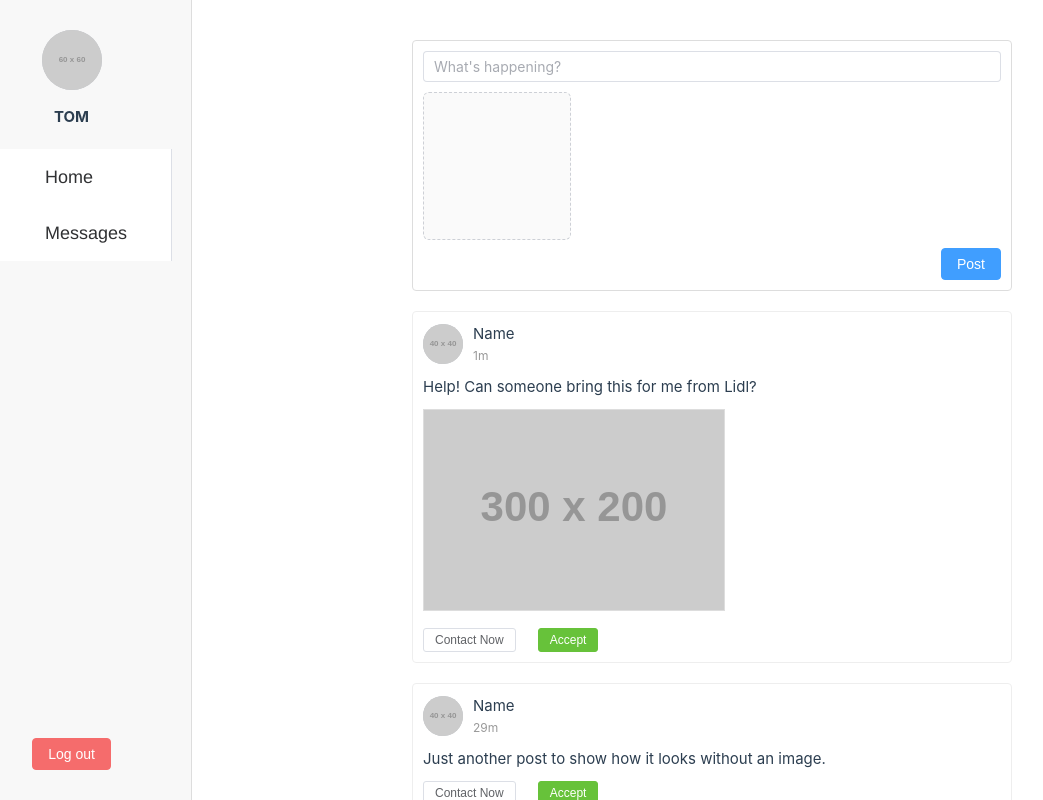
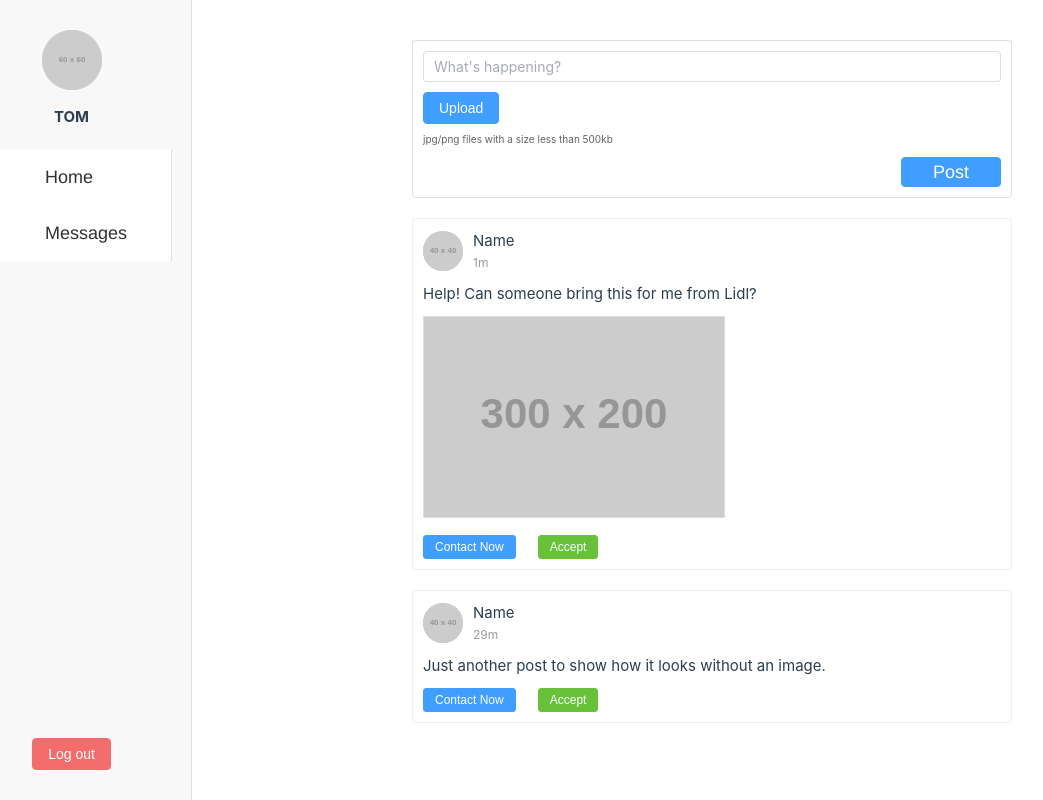
Before and after one commit to Rys1amNXxx/BringForMe, a Vue app: page / in a window 1280 px wide. Shown: the whole page, without its empty margins (48-1091 px from the left). Built offline with nearby package versions, Linux system fonts and the light colour scheme; sample sign-in values are in the browser's storage.

Commit message:
ElementPlusDeveloping-2.8.2 MessagesComponent.vue and PostFunction Uploaded

```diff
--- a/package.json
+++ b/package.json
@@ -9,6 +9,7 @@
     "preview": "vite preview"
   },
   "dependencies": {
+    "axios": "^1.7.9",
     "element-plus": "^2.9.4",
     "vue": "^3.5.13",
     "vue-router": "^4.5.0"
--- a/src/components/HomeLayout.vue
+++ b/src/components/HomeLayout.vue
@@ -5,21 +5,26 @@
       <el-input type="textarea" resize="none" placeholder="What's happening?" v-model="newPostContent"
         :autosize="{ minRows: 1, maxRows: 4 }" style="width: 100%;" />
         <el-upload
-        class="upload-demo"
+        class="picture-upload"
+        v-model:file-list="fileList"
         action="http://localhost:3000/api/upload"
-        :headers="UploadHeaders"
+        list-type="picture"
+        :on-preview="handlePictureCardPreview"
+        :on-remove="handleUploadRemove"
         :on-success="handleUploadSuccess"
-        :on-remove="handleRemove"
-        :file-list="fileList"
-        list-type="picture-card"
-        name="file"
-        :limit="1"
-        :on-exceed="handleExceed"
+        :headers="uploadHeaders"
         >
-        <i class="el-icon-plus"></i>
+        <el-button type="primary">Upload</el-button>
+        <template #tip>
+          <div class="el-upload__tip" style="font-size:10px;">
+            jpg/png files with a size less than 500kb
+          </div>
+        </template>
       </el-upload>
+
+
       <div class="post-actions">
-        <el-button type="primary" @click="handlePost">Post</el-button>
+        <el-button type="primary" @click="handlePost" class="postButton">Post</el-button>
       </div>
     </div>
 
@@ -41,7 +46,7 @@
         </div>
 
         <div class="post-footer">
-          <el-button size="small">Contact Now</el-button>
+          <el-button size="small" type="primary" @click="contactNow(post)">Contact Now</el-button>
           <el-button size="small" type="success">Accept</el-button>
         </div>
       </div>
@@ -52,8 +57,17 @@
 <script setup>
 
 import { ref } from 'vue'
+import { useRouter } from 'vue-router'
+import {ElMessage} from 'element-plus'
+import axios from 'axios'
 
+const router = useRouter()
 const newPostContent = ref('')
+const newPostImageUrl = ref('')
+const fileList = ref([])
+const uploadHeaders = {
+  // Authorization:'Bearer your token,'
+}
 const posts = ref([
   {
     id: 1,
@@ -71,21 +85,86 @@ const posts = ref([
 ])
 
 function handlePost() {
-  if (newPostContent.value.trim()) {
-    posts.value.unshift({
-      id: Date.now(),
-      user: { name: 'TOM', avatar: 'https://via.placeholder.com/40' },
-      time: 'now',
-      content: newPostContent.value
+  // if (newPostContent.value.trim()) {
+  //   posts.value.unshift({
+  //     id: Date.now(),
+  //     user: { name: 'TOM', avatar: 'https://via.placeholder.com/40' },
+  //     time: 'now',
+  //     content: newPostContent.value
+  //   })
+  //   newPostContent.value = ''
+  // }
+  if (!newPostContent.value.trim()) {
+    ElMessage.warning('Empty content')
+    return
+  }
+
+
+  const postData = {
+    content: newPostContent.value,
+    imageUrl: newPostImageUrl.value,
+  }
+  axios.post('http://localhost:3000/api/tasks', postData)
+    .then((res) => {
+      if (res.data.success) {
+        ElMessage.success('Task posted successfully')
+        resetForm()
+      } else {
+        ElMessage.error(res.data.message || 'Failed to post task')
+      }
     })
-    newPostContent.value = ''
+    .catch((err) => {
+      console.error(err)
+      ElMessage.error('Failed to post task')
+    })
+}
+
+function contactNow(post) {
+  const newContact = {
+    id: Date.now(),
+    name: post.user.name,
+    avatar: post.user.avatar || 'https://via.placeholder.com/40'
+  }
+
+  router.push({
+    name:"Messages",
+    query:{ newContact: JSON.stringify(newContact)}
+  })
+}
+
+// eslint-disable-next-line no-unused-vars
+function handleUploadSuccess(response, _file, _fileListRef) {
+  console.log('Upload success:', response)
+  if (response.success && response.url) {
+    newPostImageUrl.value = response.url
+  } else {
+    ElMessage.error('Upload failed')
   }
 }
 
+// eslint-disable-next-line no-unused-vars
+function handleUploadRemove(file, _fileListRef) {
+  console.log('Remove file:', file)
+  newPostImageUrl.value = ''
+}
+
+function resetForm() {
+  newPostContent.value = ''
+  newPostImageUrl.value = ''
+  fileList.value = []
+}
 </script>
 
 <style scoped>
-.upload-demo{
+
+.postButton{
+  width: 100px;
+  height: 30px;
+  font-size: large;
+  font-family: 'Franklin Gothic Medium', 'Arial Narrow', Arial, sans-serif;
+}
+
+.picture-upload {
   margin-top: 10px;
 }
 
--- a/src/components/MessagesComponent.vue
+++ b/src/components/MessagesComponent.vue
@@ -11,23 +11,15 @@
           <span class="chat-header-time">{{ currentTime }}</span>
         </div>
         <div class="chat-messages" ref="chatMessagesRef">
-          <div
-            v-for="(msg, index) in currentMessages"
-            :key="index"
-            :class="['chat-bubble', msg.sender === 'me' ? 'me' : 'them']"
-          >
+          <div v-for="(msg, index) in currentMessages" :key="index"
+            :class="['chat-bubble', msg.sender === 'me' ? 'me' : 'them']">
             <div class="chat-text">{{ msg.text }}</div>
             <div class="chat-time">{{ msg.time }}</div>
           </div>
         </div>
         <div class="chat-input">
-          <el-input
-            type="textarea"
-            v-model="newMessage"
-            resize="none"
-            placeholder="Type your message..."
-            @keyup.enter="sendMessage"
-          ></el-input>
+          <el-input type="textarea" v-model="newMessage" resize="none" placeholder="Type your message..."
+            @keyup.enter="sendMessage"></el-input>
           <el-button type="primary" @click="sendMessage">Send</el-button>
         </div>
       </div>
@@ -39,12 +31,8 @@
         <h3 style="font-family: 'Franklin Gothic Medium', 'Arial Narrow', Arial, sans-serif;">Contacts</h3>
       </div>
       <div class="contact-list">
-        <div
-          v-for="contact in contacts"
-          :key="contact.id"
-          :class="['contact-item', contact.id === selectedContactId ? 'active' : '']"
-          @click="selectContact(contact)"
-        >
+        <div v-for="contact in contacts" :key="contact.id"
+          :class="['contact-item', contact.id === selectedContactId ? 'active' : '']" @click="selectContact(contact)">
           <el-avatar :size="40" :src="contact.avatar" />
           <span>{{ contact.name }}</span>
         </div>
@@ -54,8 +42,10 @@
 </template>
 
 <script setup>
-import { ref, computed, nextTick } from 'vue'
+import { ref, computed, nextTick, onMounted } from 'vue'
+import { useRoute } from 'vue-router'
 
+const route = useRoute()
 const contacts = ref([
   { id: 1, name: 'Jack', avatar: 'https://via.placeholder.com/40' },
   { id: 2, name: 'Anny', avatar: 'https://via.placeholder.com/40' },
@@ -132,6 +122,21 @@ function scrollToBottom() {
     el.scrollTop = el.scrollHeight
   }
 }
+
+onMounted(() => {
+  selectedContactId.value = contacts.value[0].id
+  if (route.query.newContact) {
+    try {
+      const newContact = JSON.parse(route.query.newContact)
+      if (!contacts.value.find(c => c.id === newContact.id)) {
+        contacts.value.push(newContact)
+      }
+    } catch (e) {
+      console.error('Invalid newContact query parameter.', e)
+    }
+  }
+})
+
 </script>
 
 <style scoped>
@@ -142,6 +147,7 @@ function scrollToBottom() {
   box-sizing: border-box;
   display: flex;
 }
+
 .chat-container {
   flex: 1;
   display: flex;
@@ -151,15 +157,17 @@ function scrollToBottom() {
   overflow-y: auto;
   width: 100%;
 }
+
 .no-chat-selected {
   text-align: center;
-  margin:auto;
+  margin: auto;
   font-size: 16px;
   color: #999;
 }
+
 .chat-content {
   width: 100%;
-  flex:  1;
+  flex: 1;
   padding: 0;
   margin: 0;
   box-sizing: border-box;
@@ -167,6 +175,7 @@ function scrollToBottom() {
   flex-direction: column;
   height: 100%;
 }
+
 .chat-header {
   border-bottom: 1px solid #ddd;
   padding-bottom: 10px;
@@ -175,10 +184,12 @@ function scrollToBottom() {
   justify-content: space-between;
   align-items: center;
 }
+
 .chat-header-time {
   font-size: 14px;
   color: #999;
 }
+
 .chat-messages {
   flex: 1;
   overflow-y: auto;
@@ -186,6 +197,7 @@ function scrollToBottom() {
   flex-direction: column;
   padding-right: 10px;
 }
+
 .chat-bubble {
   max-width: 80%;
   margin-bottom: 10px;
@@ -196,27 +208,33 @@ function scrollToBottom() {
   word-wrap: break-word;
   white-space: pre-wrap;
 }
+
 .me {
   align-self: flex-end;
   background-color: #e6f7ff;
 }
+
 .them {
   align-self: flex-start;
   background-color: #f2f2f2;
 }
+
 .chat-text {
   margin-bottom: 5px;
 }
+
 .chat-time {
   font-size: 12px;
   color: #999;
   text-align: right;
 }
+
 .chat-input {
   display: flex;
   gap: 10px;
   margin-top: 10px;
 }
+
 .chat-input .el-input {
   flex: 1;
 }
@@ -233,15 +251,18 @@ function scrollToBottom() {
   box-sizing: border-box;
   overflow-y: auto;
 }
+
 .optional-header {
   text-align: center;
   margin-bottom: 10px;
 }
+
 .contact-list {
   display: flex;
   flex-direction: column;
   gap: 10px;
 }
+
 .contact-item {
   display: flex;
   align-items: center;
@@ -251,9 +272,11 @@ function scrollToBottom() {
   border-radius: 4px;
   transition: background-color 0.2s;
 }
+
 .contact-item:hover {
   background-color: #e6f7ff;
 }
+
 .contact-item.active {
   background-color: #cbe6ff;
 }
--- a/src/components/ProfileComponent.vue
+++ b/src/components/ProfileComponent.vue
@@ -1,8 +1,15 @@
 <template>
 
   <div class="profile-page">
-    <h2>Profile Page</h2>
-    <p>Here is your personal info...</p>
+    <h2 style="font-family: 'Franklin Gothic Medium', 'Arial Narrow', Arial, sans-serif;">My Profile</h2>
+    <el-card class="profile-card" shadow="hover">
+      <el-form :model="userForm" ref="userFormRef" :rules="rules" label-width="100px">
+
+        <el-form-item label="邮箱" prop="email">
+      </el-form-item>
+
+      </el-form>
+    </el-card>
   </div>
 </template>
 
```
Also changed, not shown: 1 other file (tests, documents, lock files or other folders).
